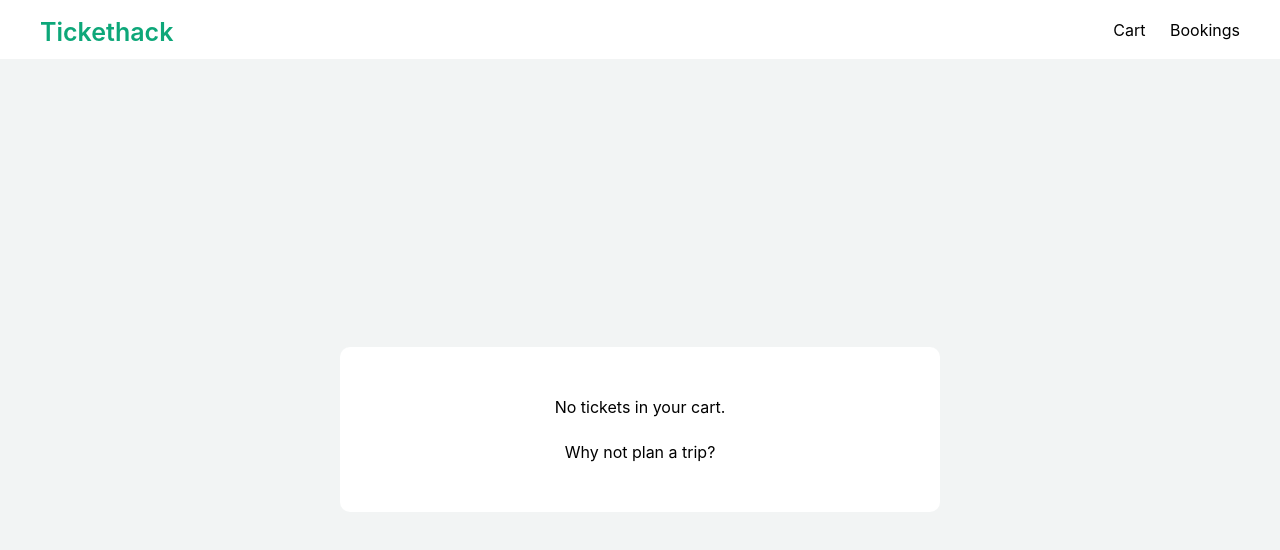
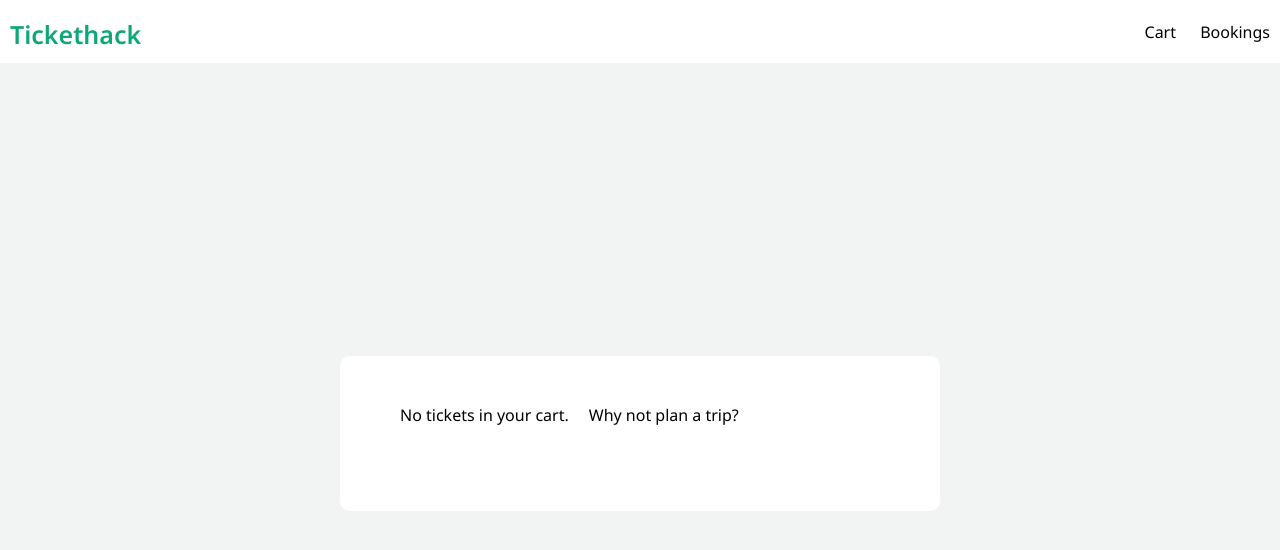
Before and after one commit to yana-burdziuk/tickethack-frontend, a plain HTML site: page cart.html in a window 1280 px wide. Drawn offline with Linux system fonts and the light colour scheme; a web font is replaced by a local one.

Commit message:
New features, updates, refacto

```diff
--- a/bookings.css
+++ b/bookings.css
@@ -5,30 +5,8 @@
 }
 
 body {
-  font-family: "Inter", sans-serif;
+  font-family: "Noto Sans", sans-serif;
   background-color: #f2f4f4;
-}
-
-#header {
-  width: 100%;
-  display: flex;
-  justify-content: space-between;
-  align-items: center;
-  background-color: white;
-  padding: 10px 40px;
-}
-
-#homeButton {
-  font-size: 25px;
-  color: #00a272f2;
-  text-decoration: none;
-  font-weight: 600;
-}
-
-.secondaryButton {
-  color: #000000;
-  text-decoration: none;
-  margin-left: 20px;
 }
 
 #siteContainer {
@@ -45,10 +23,10 @@ body {
   flex-direction: column;
   justify-content: center;
   align-items: center;
+  border-radius: 10px;
+  padding: 40px 60px;
   width: 600px;
-  height: 150px;
   background-color: white;
-  border-radius: 10px;
 }
 
 .cardDescription {
--- a/cart.css
+++ b/cart.css
@@ -5,30 +5,8 @@
 }
 
 body {
-  font-family: "Inter", sans-serif;
+  font-family: "Noto Sans", sans-serif;
   background-color: #f2f4f4;
-}
-
-#header {
-  width: 100%;
-  display: flex;
-  justify-content: space-between;
-  align-items: center;
-  background-color: white;
-  padding: 10px 40px;
-}
-
-#homeButton {
-  font-size: 25px;
-  color: #00a272f2;
-  text-decoration: none;
-  font-weight: 600;
-}
-
-.secondaryButton {
-  color: #000000;
-  text-decoration: none;
-  margin-left: 20px;
 }
 
 #siteContainer {
@@ -51,11 +29,19 @@ body {
   align-items: center;
 }
 
+#cartItems {
+  display: flex;
+  flex-wrap: wrap;
+  gap: 20px;
+  width: 100%;
+  margin-bottom: 20px;
+}
+
 .cardDescription {
   font-size: 16px;
   font-weight: 400;
   color: #000000;
-  margin: 10px 0;
+  margin: 8px 0;
 }
 
 .cardDescription:first-child {
@@ -64,15 +50,17 @@ body {
 
 .ticketItem {
   display: flex;
+  flex-direction: row;
   justify-content: space-between;
   align-items: center;
   background-color: #fdf5f5;
   border-radius: 10px;
-  padding: 12px 20px;
+  padding: 16px 24px;
   margin-bottom: 12px;
   font-weight: 500;
   font-size: 16px;
   width: 100%;
+  gap: 20px;
 }
 
 .deleteButton {
--- a/cart.html
+++ b/cart.html
@@ -5,6 +5,8 @@
   <meta name="viewport" content="width=device-width, initial-scale=1.0" />
   <link rel="stylesheet" href="./cart.css" />
   <link href="https://fonts.googleapis.com/css2?family=Cal+Sans&family=Noto+Sans:ital,wght@0,100..900;1,100..900&display=swap" rel="stylesheet" />
+  <link rel="stylesheet" href="./header.css" />
+
   <title>Cart</title>
 </head>
 <body>
--- /dev/null
+++ b/header.css
@@ -0,0 +1,21 @@
+.tickethack-header {
+  width: 100%;
+  display: flex;
+  justify-content: space-between;
+  align-items: center;
+  background-color: white;
+  padding: 10px
+}
+
+#homeButton {
+    font-size: 25px;
+    color: #00a272f2;
+    text-decoration: none;
+    font-weight: 600;
+  }
+
+  .secondaryButton {
+    color: #000000;
+    text-decoration: none;
+    margin-left: 20px;
+  }
--- a/header.html
+++ b/header.html
@@ -1,7 +1,7 @@
-<div id="header">
+  <div id="header" class="tickethack-header">
     <h1><a id="homeButton" href="./index.html">Tickethack</a></h1>
     <div>
       <a class="secondaryButton" href="./cart.html">Cart</a>
       <a class="secondaryButton" href="./bookings.html">Bookings</a>
     </div>
-  </div>
+</div>
--- a/index.css
+++ b/index.css
@@ -11,31 +11,10 @@ body {
     background-color: #f2f4f4;
 }
 
-#header {
-    width: 100%;
-    display: flex;
-    justify-content: space-between;
-    align-items: center;
-    background-color: white;
-    padding: 10px 40px;
-}
-
-#homeButton {
-    font-size: 25px;
-    color: #00a272f2;
-    text-decoration: none;
-    font-weight: 600;
-}
-
-.secondaryButton {
-    color: #000000;
-    text-decoration: none;
-    margin-left: 20px;
-}
 
 #siteContainer {
     width: 100%;
-    height: calc(100vh - 60px);
+    height: 100vh;
     display: flex;
     flex-direction: column;
     align-items: center;
@@ -43,7 +22,7 @@ body {
     background-size: cover;
     background-position: center;
     color: white;
-    padding-top: 30px;
+    padding-top: 10px;
 }
 
 #siteDescription {
@@ -52,6 +31,11 @@ body {
     align-items: center;
     text-align: center;
     margin-bottom: 20px;
+}
+
+h3 {
+    font-family: "Noto Sans", sans-serif;
+    font-weight: 300;
 }
 
 #bookingContainer {
@@ -73,6 +57,7 @@ body {
     border-radius: 10px;
     padding: 20px;
     box-shadow: 0 4px 10px rgba(0, 0, 0, 0.1);
+    overflow-y: auto;
 }
 
 .input {
@@ -124,7 +109,8 @@ body {
     display: flex;
     justify-content: space-between;
     align-items: center;
-    background-color: #f2f4f4;
+    background-color: #fdf5f5;
+    color : black;
     padding: 10px;
     border-radius: 6px;
     font-size: 14px;
@@ -186,7 +172,8 @@ body {
     height: 2px;
     background-color: #009065;
     width: 60%;
-    margin-bottom: 20px;
+    margin: 20px 0;
+    display: block;
 }
 
 #defaultText {
```
Also changed, not shown: bookings.html (+1 -1 lines), index.html (+6 -3 lines), script-cart.js (+12 -12 lines), script.js (+96 -59 lines).
